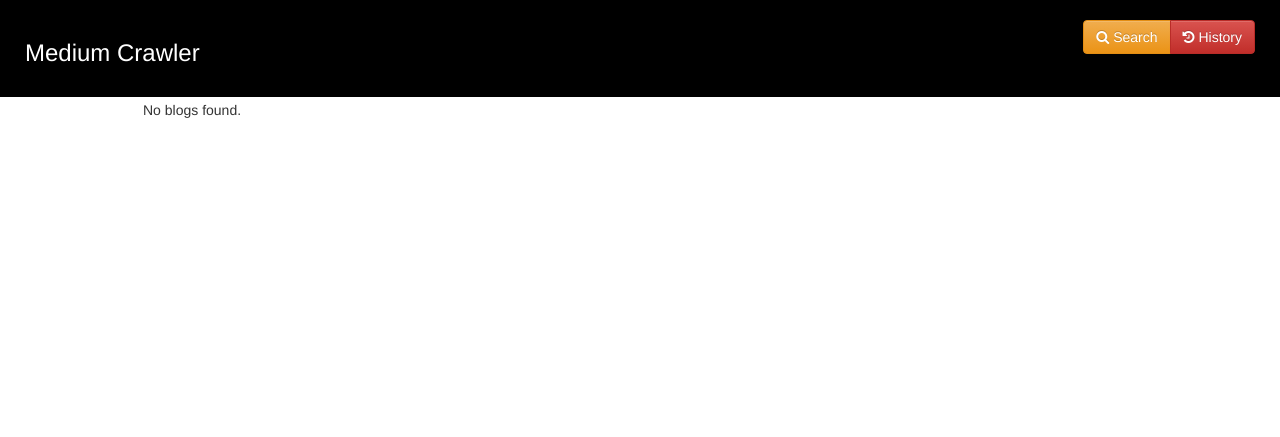
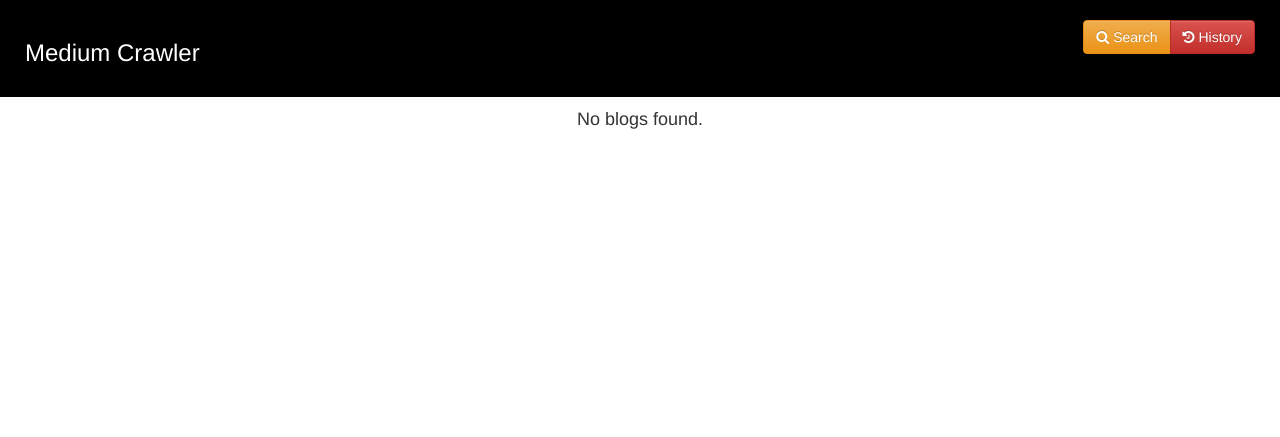
Before and after one commit to anmoldp7/MediumService, a Django app: a page that uses MediumCrawler/templates/MediumCrawler/base.html in a window 1280 px wide. Shown: the top 437 px of the page. Run offline with Django 3.2, Linux system fonts and the light colour scheme; data comes from the database, SQL or seed files in the repository; both versions use the stored data as it was after the commit; some libraries are stand-ins or nearby versions.

Commit message:
Minor UI fixes.

```diff
--- a/MediumCrawler/forms.py
+++ b/MediumCrawler/forms.py
@@ -1,4 +1,4 @@
 from django import forms
 
 class tag_search_form(forms.Form):
-    tag_name = forms.CharField(max_length = 50, widget = forms.TextInput(attrs={ "placeholder" : "Enter text", "style" : "width: 400px;"}))
+    tag_name = forms.CharField(max_length = 50, widget = forms.TextInput(attrs={ "placeholder" : "Enter text", "style" : "width: 300px;"}))
--- a/MediumCrawler/templates/MediumCrawler/base.html
+++ b/MediumCrawler/templates/MediumCrawler/base.html
@@ -21,3 +21,4 @@
         </div>
         <footer></footer>
     </body>
+</html>
--- a/MediumCrawler/templates/MediumCrawler/tag_page.html
+++ b/MediumCrawler/templates/MediumCrawler/tag_page.html
@@ -39,7 +39,7 @@
             {% endfor %}
         </table>
     {% else %}
-        <p>No blogs found.</p>
+        <h4 style="text-align: center;">No blogs found.</h4>
     {% endif %}
     </div>
 {% endblock %}
```
Also changed, not shown: db.sqlite3.
